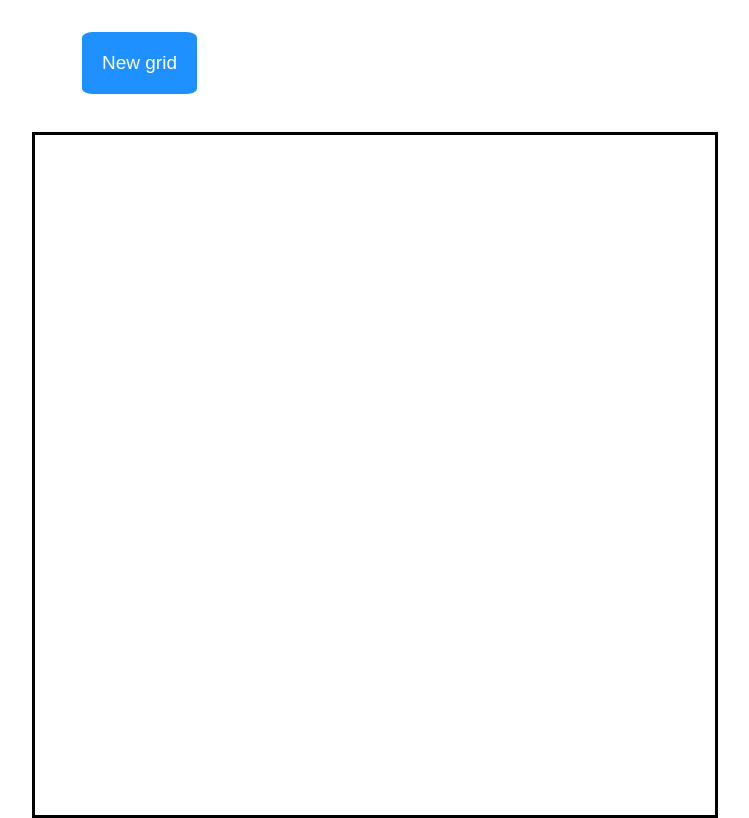
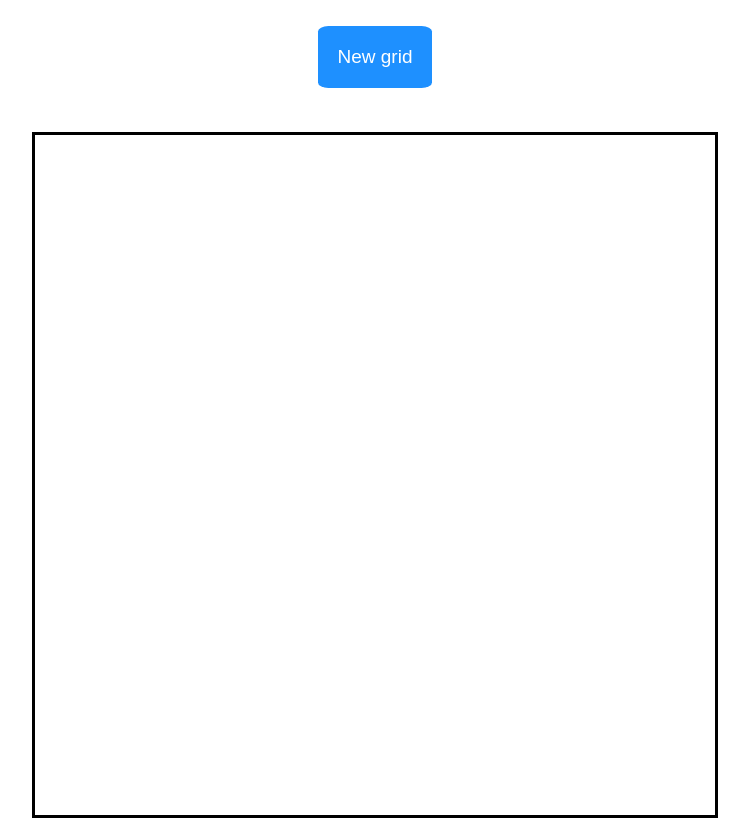
Before and after one commit to RobertasVasiliauskas/Etch-a-Sketch, a plain HTML site: page index.html in a window 1280 px wide. Shown: the whole page, without its empty margins (265-1014 px from the left). Drawn offline with Linux system fonts and the light colour scheme.

Commit message:
minor changes
Signed-off-by: Your Name <you@example.com>

```diff
--- a/game.js
+++ b/game.js
@@ -26,7 +26,7 @@ function generateGrid(number){
 
 const button = document.querySelector("#newGrid")
 {
-    button.addEventListener("click", (e) =>{
+    button.addEventListener("click", () =>{
         generateGrid(parseInt(prompt()));
 
         const tileToDraw = document.querySelectorAll(".grid > div");
--- a/style.css
+++ b/style.css
@@ -26,14 +26,20 @@ footer{
 }
 
 .game{
+    display: flex;
+    flex-direction: column;
+    justify-content: center;
+    justify-items: center;
     width: auto;
     height: auto;
 }
 
 .controls{
+    display: flex;
     margin: 50px;
     height: 50px;
-
+    align-items: center;
+    justify-content: center;
 }
 
 .grid{
```
